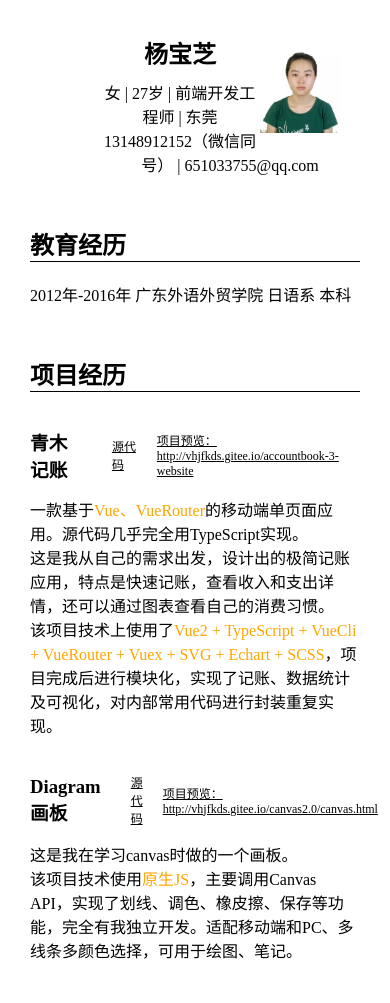
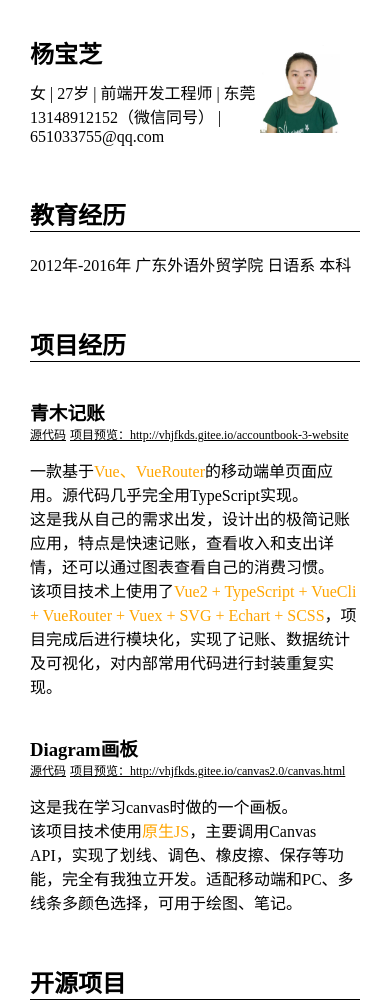
Before and after one commit to VHJFKDS/72-65-73-75-6D-65, a plain HTML site: page src/resume.html in a window 390 px wide. Shown: the top 1003 px of the page. Drawn offline with Linux system fonts and the light colour scheme.

Commit message:
修改resume移动端样式

```diff
--- a/css/resume.scss
+++ b/css/resume.scss
@@ -27,13 +27,16 @@ h2{margin: 20px 0;border-bottom: 1.5px solid black;}
 h3{margin-right: 20px;}
 a{margin: 0 10px;color: inherit;font-size: 12px;}
 span{color: orange;}
+img{width: 80px;height: 98px;float: right;margin-right: 20px;}
+.other a{
+  font-size: 16px;
+}
 
 @media(max-width:420px){
     body{margin: 0;}
     .container{width: 100%;}
     .skill li{margin: 0;list-style: inherit;}
+    .message{margin: 0;text-align: inherit;}
+    header{display: block;}
+    a{margin: 0;}
 }
-img{width: 80px;height: 98px;float: right;margin-right: 20px;}
-.other a{
-  font-size: 16px;
-}
```
Also changed, not shown: css/resume.css, 1 other file.
